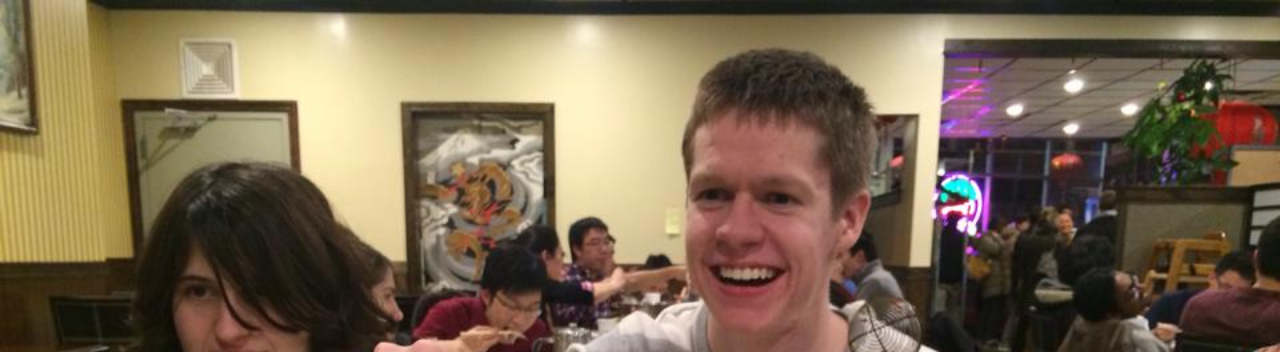
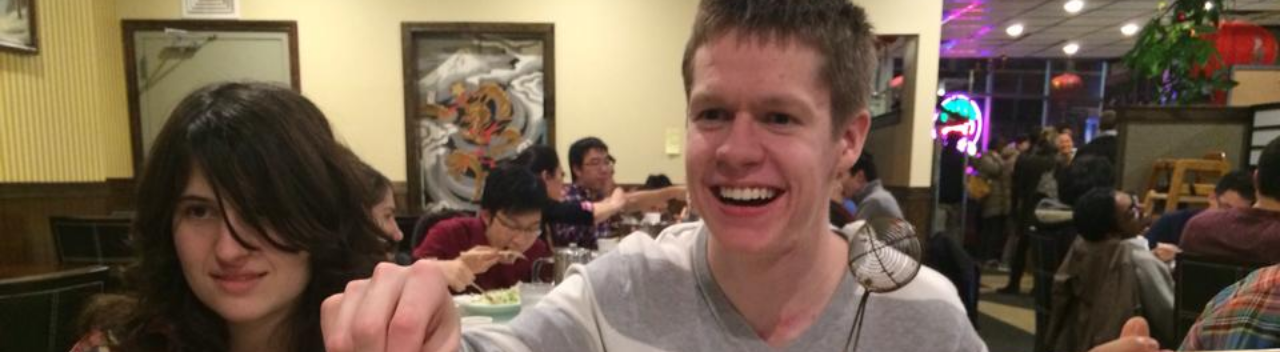
Before and after one commit to onbrown/onbrown.github.io, a plain HTML site: page index.html in a window 1280 px wide. Shown: the top 352 px of the page. Drawn offline with nearby package versions, Linux system fonts and the light colour scheme; a web font is replaced by a local one.

Commit message:
centered image?

```diff
--- a/css/style.css
+++ b/css/style.css
@@ -3,10 +3,13 @@ body {
 }
 
 .full-size {
+  background: url("../img/owen1.jpg") no-repeat center center;
+  background-size: cover;
+  /*
   background-image: url("../img/owen1.jpg");
   background-repeat: no-repeat;
-  /* background-size:100%; */
   background-size: cover;
+  */
   position: absolute;
   top: 0;
   bottom: 0;
```
